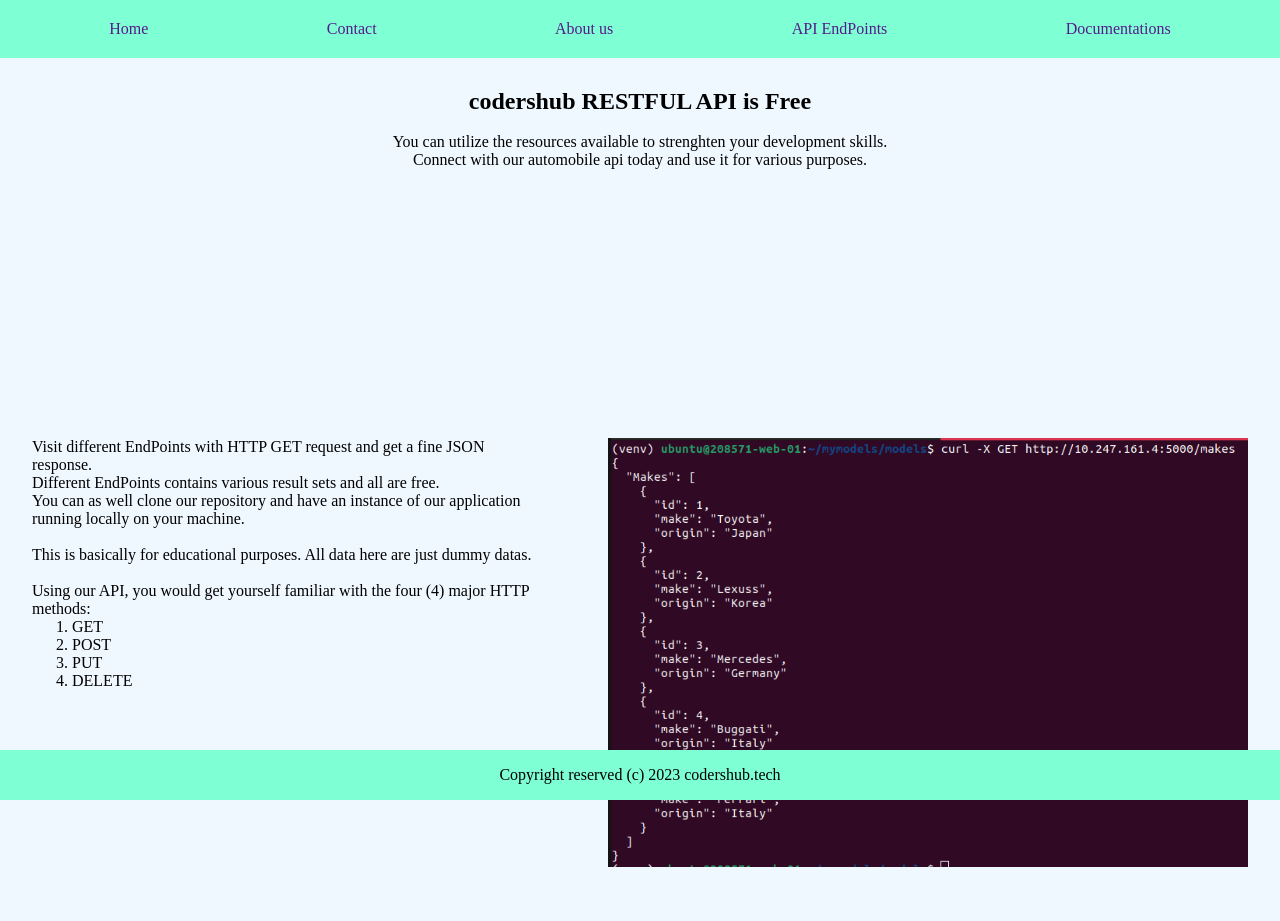
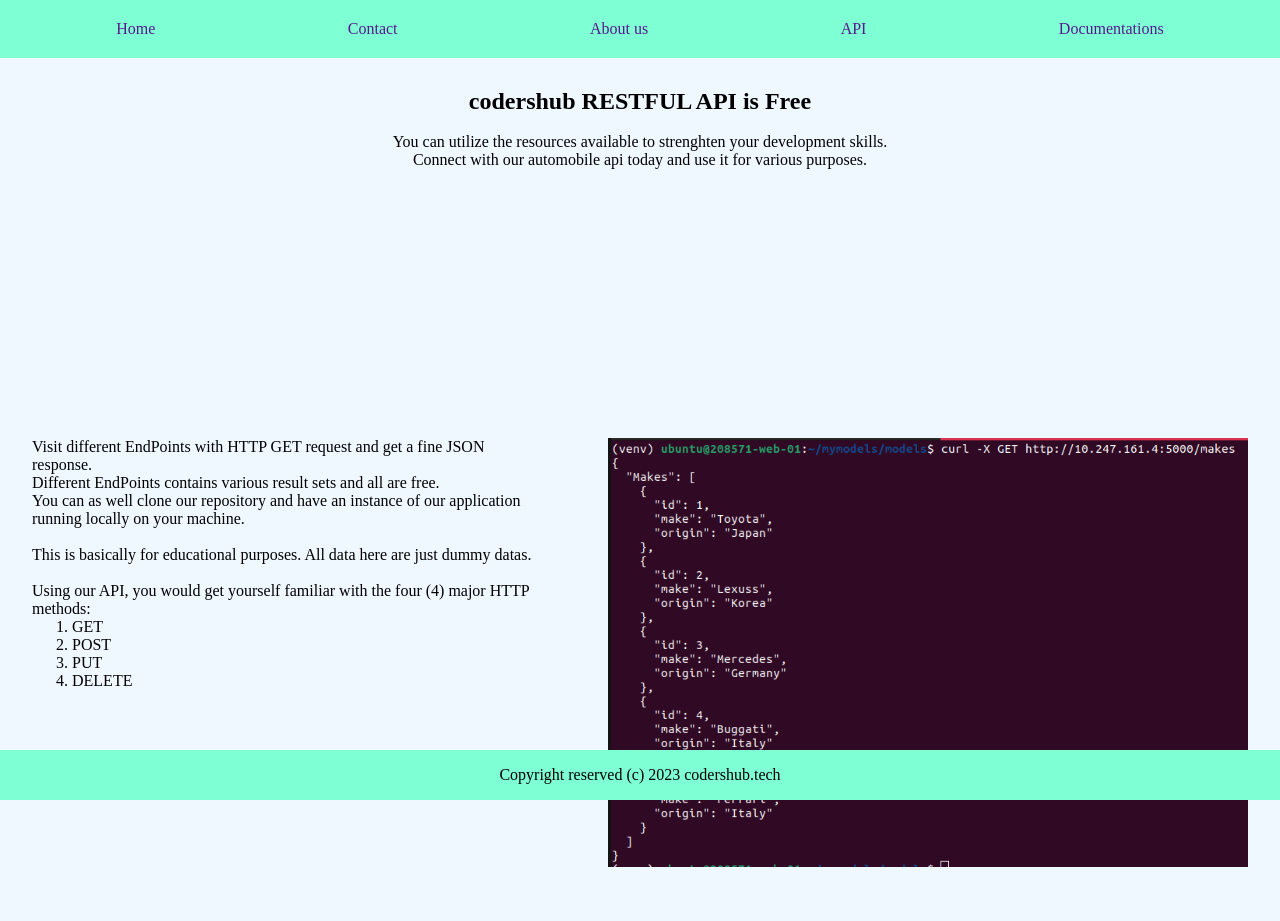
Before and after one commit to Navi212/Navi212.github.io, a plain HTML site: page index.html in a window 1280 px wide. Shown: the top 921 px of the page. Drawn offline with Linux system fonts and the light colour scheme.

Commit message:
Reduced sizes for navbar

```diff
--- a/index.html
+++ b/index.html
@@ -12,7 +12,7 @@
             <li><a href="">Home</a></li>
                 <li><a href="">Contact</a></li>
                 <li><a href="">About us</a></li>
-                <li><a href="">API EndPoints</a></li>
+                <li><a href="">API</a></li>
                 <li><a href="">Documentations</a></li>
         </nav>
     </header>
```
